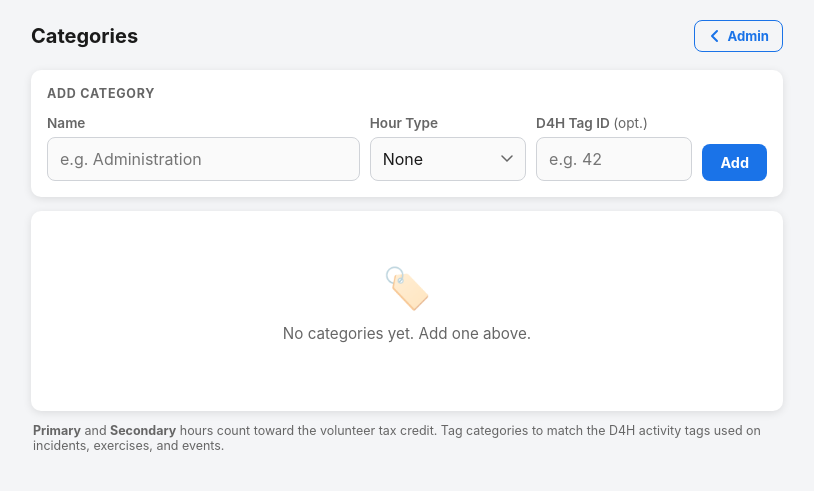
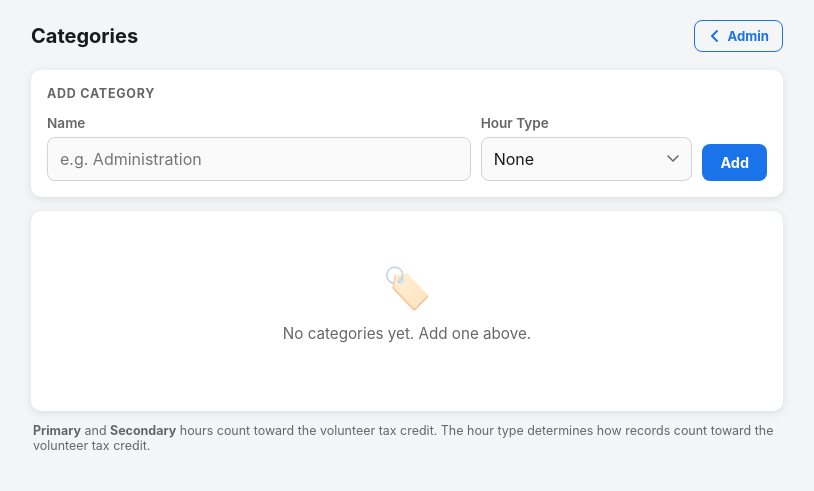
Before and after one commit to alexwhitlock/hours-log-2, a Flask app: page /admin/categories in a window 1280 px wide. Shown: the part 89-580 px from the top of the page, without its empty margins (233-1047 px from the left). Run offline with Flask 3, Linux system fonts and the light colour scheme; the visitor is signed in with stand-in values (Sample User, id 1).

Commit message:
Admin: last sync time, rename records card, remove D4H tag from categories
- Show last synced timestamp in D4H Sync card
- Rename 'All Records' to 'All Hours Log Records'
- Remove D4H Tag ID field from categories (not used in this deployment)

Co-Authored-By: Claude Sonnet 4.6 <noreply@anthropic.com>

```diff
--- a/routes/admin.py
+++ b/routes/admin.py
@@ -19,6 +19,8 @@ admin_bp = Blueprint('admin', __name__)
 @require_role('admin')
 def index():
     db = get_db()
+    from sqlalchemy import func
+    last_sync = db.query(func.max(D4HMember.last_synced_at)).scalar()
     return render_template('admin/index.html',
         pending=db.query(HoursRecord).filter_by(status=RecordStatus.pending).count(),
         total_records=db.query(HoursRecord).count(),
@@ -26,6 +28,7 @@ def index():
         total_categories=db.query(Category).filter_by(is_active=True).count(),
         total_d4h_members=db.query(D4HMember).filter(
             D4HMember.status != 'Retired').count(),
+        last_sync=last_sync,
     )
 
 
--- a/templates/admin/categories.html
+++ b/templates/admin/categories.html
@@ -34,10 +34,6 @@
           <option value="other">Other</option>
         </select>
       </div>
-      <div class="field" style="flex:1;min-width:110px;margin-bottom:0">
-        <label for="d4h_tag_id">D4H Tag ID <span style="font-weight:400;color:var(--muted)">(opt.)</span></label>
-        <input type="number" name="d4h_tag_id" id="d4h_tag_id" placeholder="e.g. 42">
-      </div>
       <button type="submit" class="btn" style="flex-shrink:0;align-self:flex-end">Add</button>
     </div>
   </form>
@@ -52,7 +48,7 @@
     <div class="record-card-top">
       <div>
         <div class="record-card-cat">{{ cat.name }}</div>
-        <div class="record-card-meta" style="margin-top:3px">D4H Tag: {{ cat.d4h_tag_id or '—' }}</div>
+        <div class="record-card-meta" style="margin-top:3px">{{ 'Active' if cat.is_active else 'Inactive' }}</div>
       </div>
       <div style="display:flex;flex-direction:column;align-items:flex-end;gap:4px">
         <span class="badge ht-{{ cat.hour_type.value }}">{{ cat.hour_type.value|capitalize }}</span>
@@ -71,13 +67,12 @@
 <!-- Desktop: table -->
 <div class="table-wrap desktop-only">
   <table>
-    <thead><tr><th>Name</th><th>Hour Type</th><th>D4H Tag ID</th><th>Status</th><th></th></tr></thead>
+    <thead><tr><th>Name</th><th>Hour Type</th><th>Status</th><th></th></tr></thead>
     <tbody>
       {% for cat in categories %}
       <tr {% if not cat.is_active %}style="opacity:.5"{% endif %}>
         <td style="font-weight:600">{{ cat.name }}</td>
         <td><span class="badge ht-{{ cat.hour_type.value }}">{{ cat.hour_type.value|capitalize }}</span></td>
-        <td style="color:var(--muted)">{{ cat.d4h_tag_id or '—' }}</td>
         <td>{% if cat.is_active %}<span class="badge badge-approved">Active</span>{% else %}<span class="badge badge-draft">Inactive</span>{% endif %}</td>
         <td>
           <form method="POST" action="/admin/categories/{{ cat.id }}/toggle" style="display:inline">
@@ -96,7 +91,7 @@
 
 <p style="font-size:0.78rem;color:var(--muted);margin-top:12px;padding:0 2px">
   <strong>Primary</strong> and <strong>Secondary</strong> hours count toward the volunteer tax credit.
-  Tag categories to match the D4H activity tags used on incidents, exercises, and events.
+  The hour type determines how records count toward the volunteer tax credit.
 </p>
 
 {% endblock %}
```
Also changed, not shown: templates/admin/index.html (+7 -2 lines).
